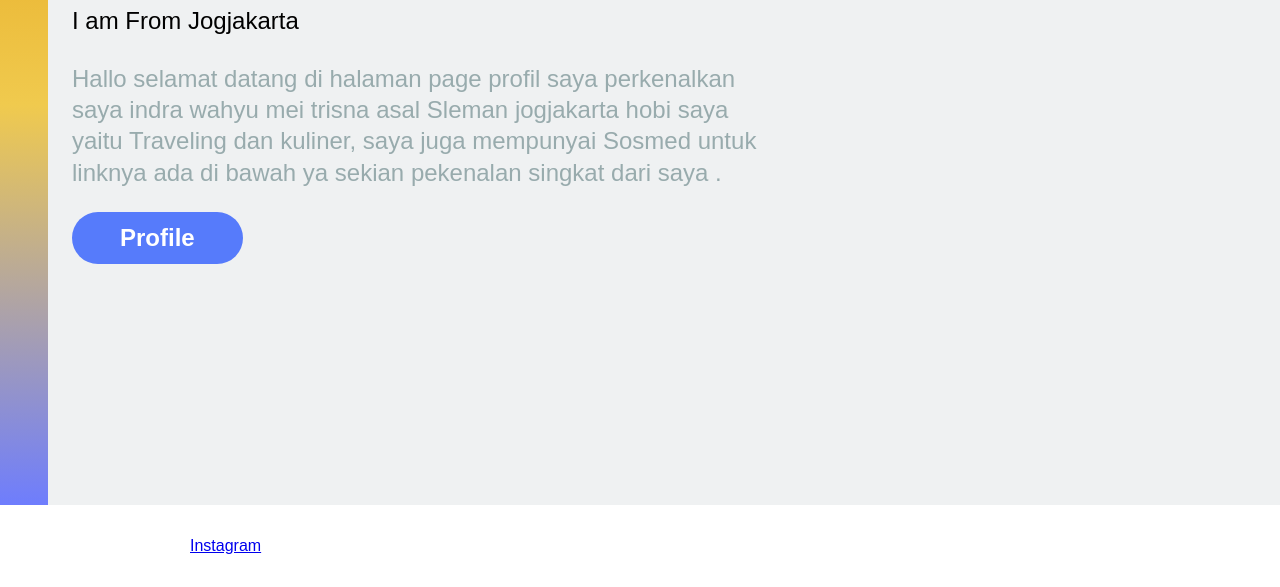
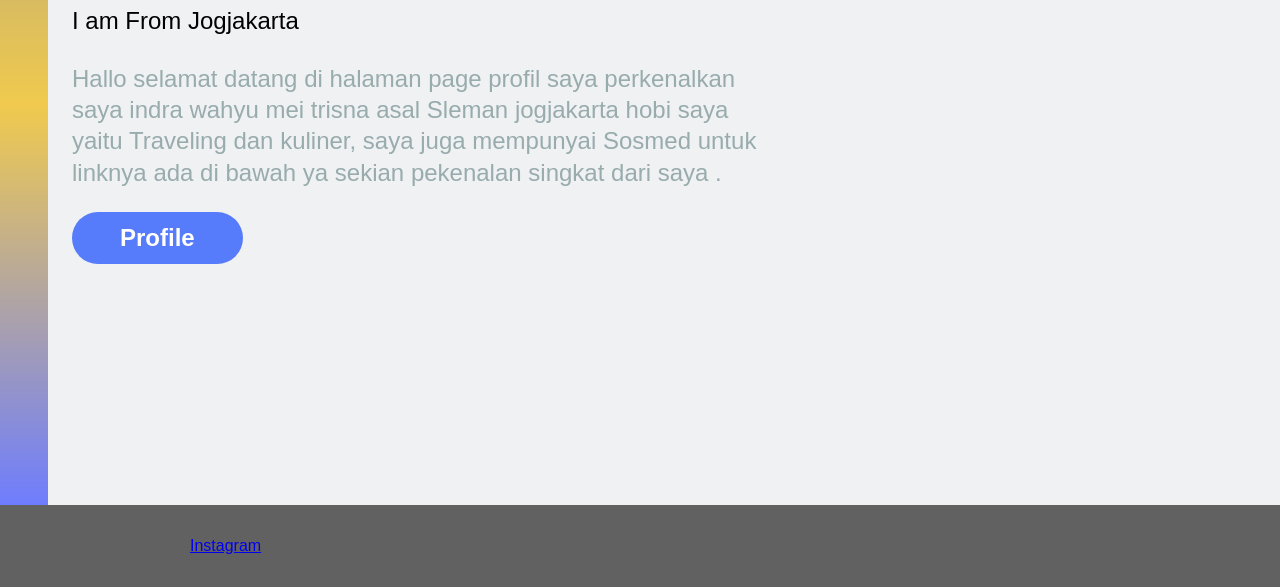
Before and after one commit to indrajogjakarta/tekweb2022, a plain HTML site: page index.html in a window 1280 px wide. Shown: the part 295-882 px from the top of the page. Drawn offline with Linux system fonts and the light colour scheme.

Commit message:
Update style.css

```diff
--- a/style.css
+++ b/style.css
@@ -8,19 +8,21 @@ body {
 	background-color: #eff1f2;
 	font-family: sans-serif;
 }
-
+header h1 a {
+    transition: 0,3s;
+}
 .content {
   grid-area: content;
 }
 .sidebar{
   grid-area: sidebar;
   background: linear-gradient(to right, rgba(200,107,142,1), rgba(218,105,250,1),
-   rgba(110,125,253,1)) ;
+   rgb(213, 213, 218)) ;
   justify-content: center;
 }
 .footer {
   grid-area: footer;
-  background: white;
+  background: rgb(98, 97, 97);
 }
 .container {
   font-size: 1.5em;
@@ -137,7 +139,7 @@ footer p {
 	  flex-direction: column;
   }
   .sidebar{
-	  background: linear-gradient( rgb(226, 151, 10), rgb(240, 202, 78),
+	  background: linear-gradient( rgb(149, 148, 147), rgb(240, 202, 78),
 	  rgba(110,125,253,1)) ;
 	  padding-top: 10em;
   }
```
